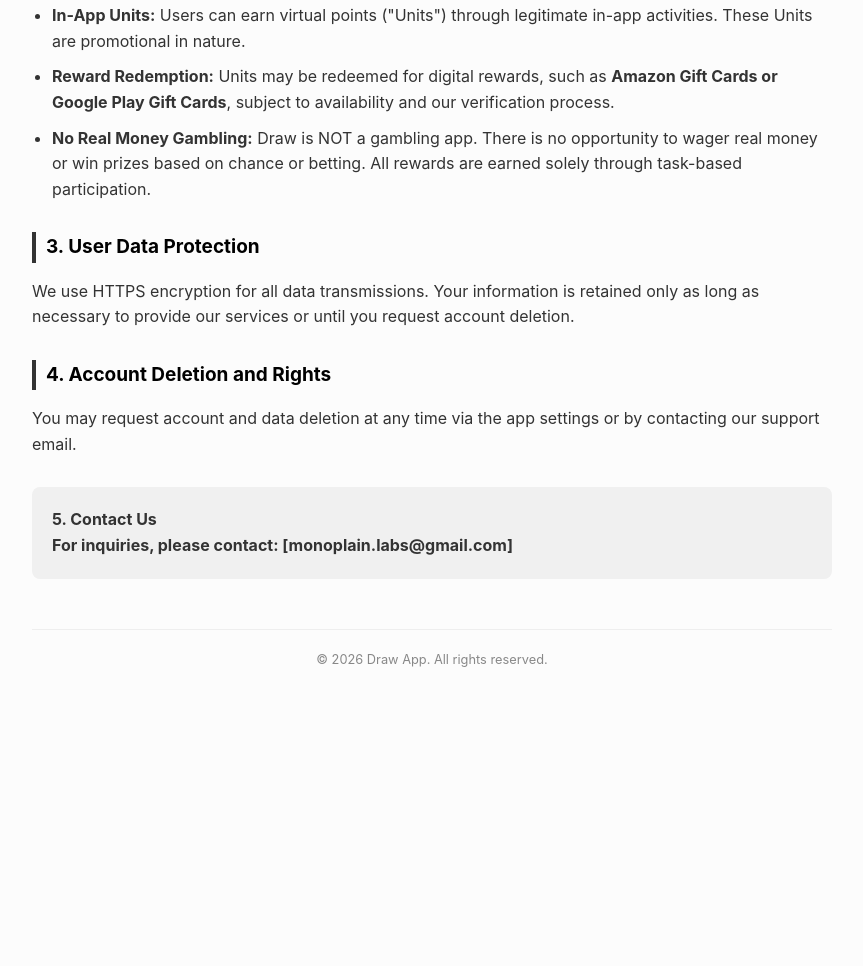
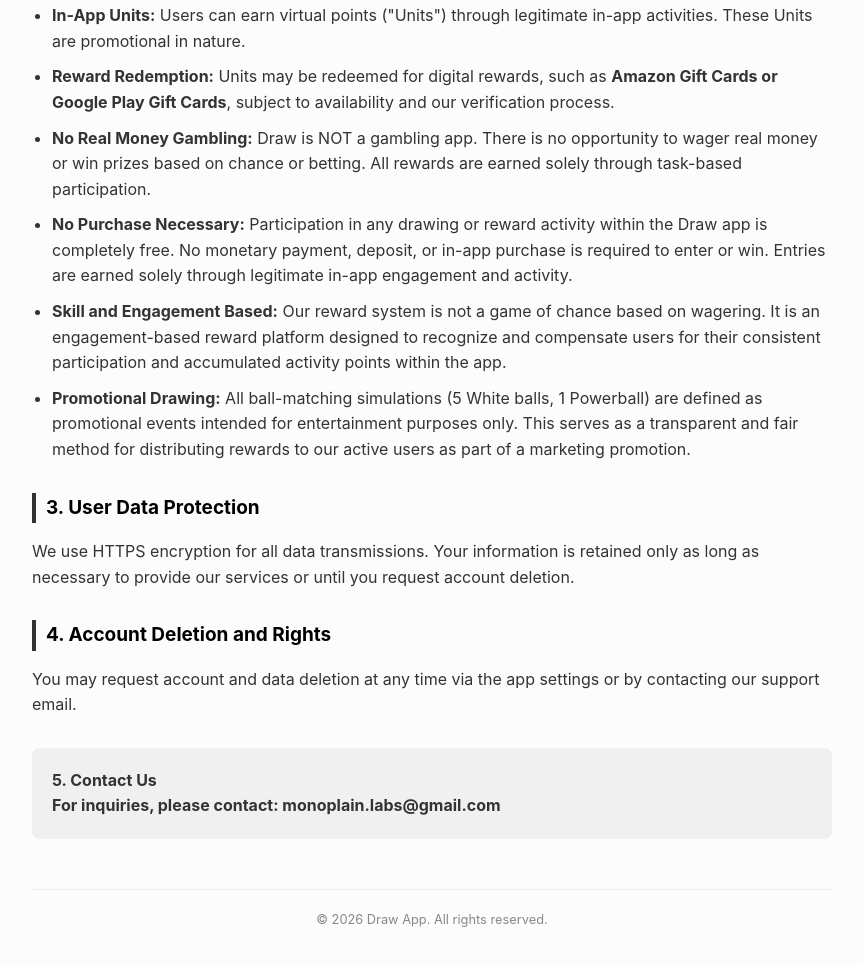
Before and after one commit to Icecream454/docs, a plain HTML site: page index.html in a window 1280 px wide. Shown: the part 586-1552 px from the top of the page, without its empty margins (208-1071 px from the left). Before the commit the page ends 1296 px from the top, so only its background shows below. Drawn offline with Linux system fonts and the light colour scheme.

Commit message:
Update index.html

```diff
--- a/index.html
+++ b/index.html
@@ -33,6 +33,9 @@
         <li><strong>In-App Units:</strong> Users can earn virtual points ("Units") through legitimate in-app activities. These Units are promotional in nature.</li>
         <li><strong>Reward Redemption:</strong> Units may be redeemed for digital rewards, such as <strong>Amazon Gift Cards or Google Play Gift Cards</strong>, subject to availability and our verification process.</li>
         <li><strong>No Real Money Gambling:</strong> Draw is NOT a gambling app. There is no opportunity to wager real money or win prizes based on chance or betting. All rewards are earned solely through task-based participation.</li>
+        <li><strong>No Purchase Necessary:</strong> Participation in any drawing or reward activity within the Draw app is completely free. No monetary payment, deposit, or in-app purchase is required to enter or win. Entries are earned solely through legitimate in-app engagement and activity.</li>
+        <li><strong>Skill and Engagement Based:</strong> Our reward system is not a game of chance based on wagering. It is an engagement-based reward platform designed to recognize and compensate users for their consistent participation and accumulated activity points within the app.</li>
+        <li><strong>Promotional Drawing:</strong> All ball-matching simulations (5 White balls, 1 Powerball) are defined as promotional events intended for entertainment purposes only. This serves as a transparent and fair method for distributing rewards to our active users as part of a marketing promotion.</li>
     </ul>
 
     <h2>3. User Data Protection</h2>
@@ -43,7 +46,7 @@
 
     <div class="contact-box">
         5. Contact Us<br>
-        For inquiries, please contact: [monoplain.labs@gmail.com]
+        For inquiries, please contact: monoplain.labs@gmail.com
     </div>
 
     <div class="footer">
```
